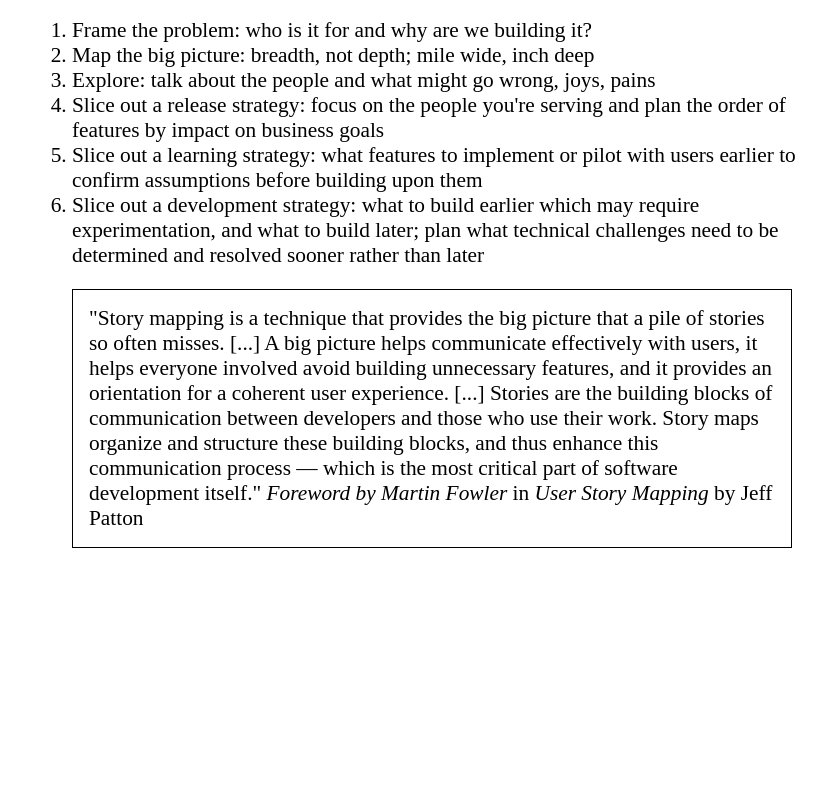
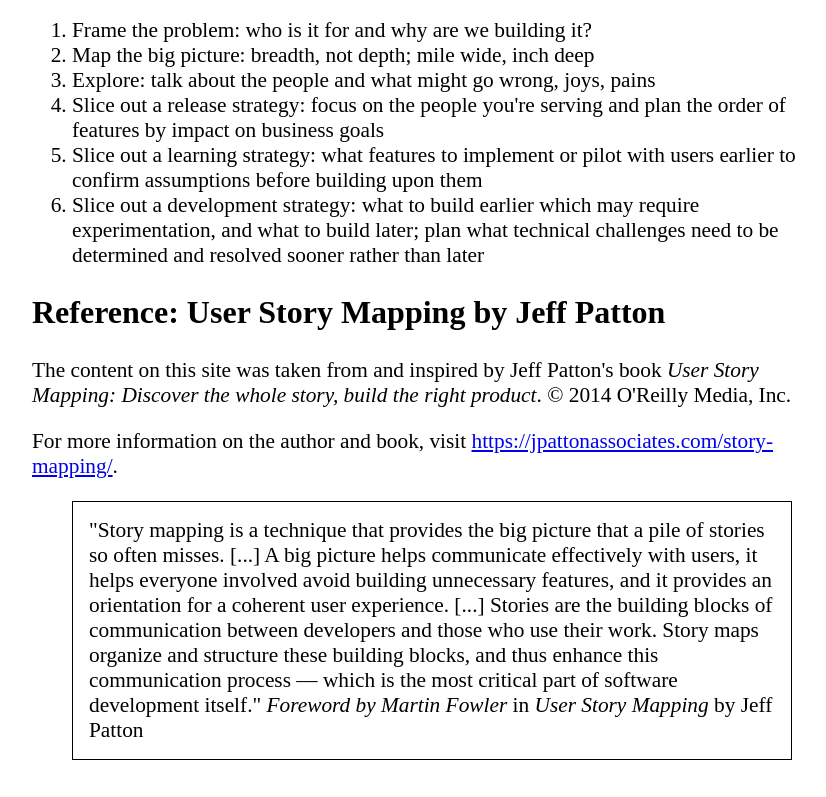
Before and after one commit to ZachWatkins/story-maps, a website built with Vite: page index.html in a window 1280 px wide. Shown: the part 3705-4502 px from the top of the page, without its empty margins (208-1034 px from the left). Before the commit the page ends 4291 px from the top, so only its background shows below. Built offline with nearby package versions, Linux system fonts and the light colour scheme; what reveal.js would draw is missing.

Commit message:
Add reference to book and author

```diff
--- a/index.html
+++ b/index.html
@@ -175,6 +175,14 @@
             later; plan what technical challenges need to be determined and resolved sooner rather than later</li>
     </ol>
     <script src="src/main.js" type="module"></script>
+
+    <h2>Reference: User Story Mapping by Jeff Patton</h2>
+    <p>
+        The content on this site was taken from and inspired by Jeff Patton's book <cite>User Story Mapping: Discover the whole story, build the right product</cite>. &copy; 2014 O'Reilly Media, Inc.
+    </p>
+    <p>
+        For more information on the author and book, visit <a href="https://jpattonassociates.com/story-mapping/">https://jpattonassociates.com/story-mapping/</a>.
+    </p>
     <blockquote>"Story mapping is a technique that provides the big picture that a pile of stories so often misses.
         [...] A big picture helps communicate effectively with users, it helps everyone involved avoid building
         unnecessary features, and it provides an orientation for a coherent user experience. [...] Stories are the
```
